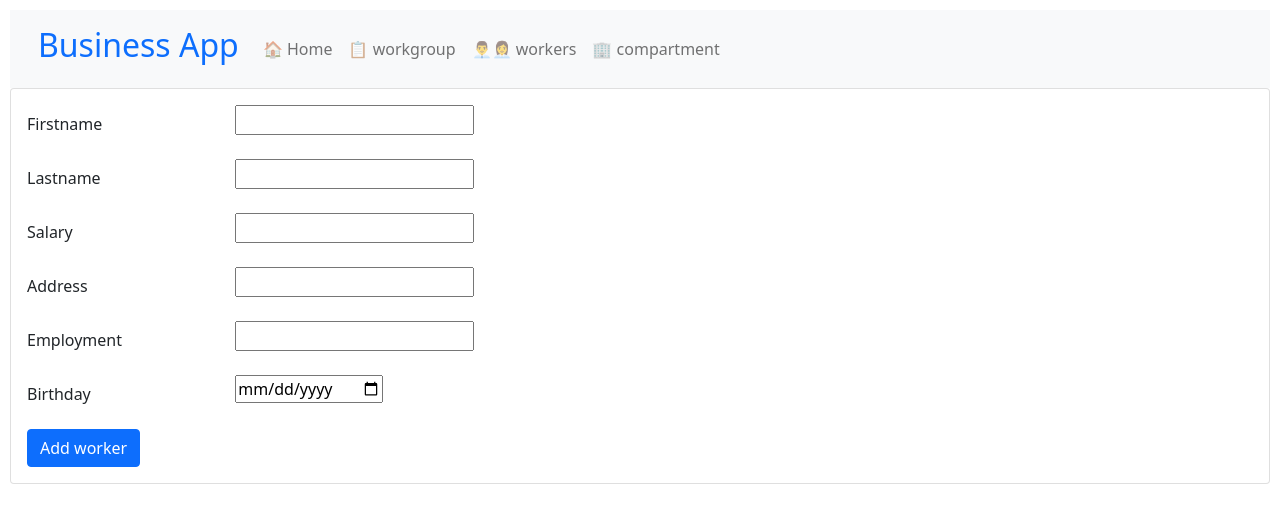
After one commit to SPL21GL/JL_INFI_Flask_Project, a Flask app: page /addWorkersForm in a window 1280 px wide. The commit adds this page. Shown: the top 523 px of the page. Run offline with Flask 2, Linux system fonts and the light colour scheme.

Commit message:
endcommit

```diff
--- a/controllers/compartments.py
+++ b/controllers/compartments.py
@@ -16,3 +16,6 @@ def compartment():
 
     compartments = session.query(Abteilung).all()
     return render_template("compartments.html", compartments = compartments)
+@compartments_blueprint.route("/addCompartmentsForm", methods=["get"])
+def platzhalter():
+    print("noch eintragen")
--- a/controllers/workers.py
+++ b/controllers/workers.py
@@ -3,6 +3,7 @@ from flask import Blueprint, Flask, redirect, request, flash, session, render_te
 from sqlalchemy import update
 import sqlalchemy
 from models import db, Mitarbeiter
+from forms.AddForms.addWorkersForm import addWorkersForm
 
 
 workers_blueprint = Blueprint('workers_blueprint', __name__)
@@ -16,3 +17,24 @@ def workers():
 
     workers = session.query(Mitarbeiter).all()
     return render_template("workers.html", workers = workers)
+@workers_blueprint.route("/addWorkersForm", methods=["get","post"])
+def showAddForm():
+    session : sqlalchemy.orm.scoping.scoped_session = db.session
+    addWorkersFormObject = addWorkersForm()
+
+    if addWorkersFormObject.validate_on_submit():
+
+        WorkerObjekt = Mitarbeiter()
+        WorkerObjekt.Voname = addWorkersFormObject.Voname.data
+        WorkerObjekt.Nachname = addWorkersFormObject.Nachname.data
+        WorkerObjekt.Lohn = addWorkersFormObject.Lohn.data
+        WorkerObjekt.Adresse = addWorkersFormObject.Adresse.data
+        WorkerObjekt.Beschäftigung = addWorkersFormObject.Beschäftigung.data
+        WorkerObjekt.Geburtsdatum = addWorkersForm.Geburtsdatum.data
+
+        session.add(WorkerObjekt)
+        session.commit()
+
+        redirect("/workers")
+
+    return render_template("addWorkers.html",  form=addWorkersFormObject)
--- /dev/null
+++ b/forms/AddForms/addWorkersForm.py
@@ -0,0 +1,13 @@
+from flask_wtf import FlaskForm
+from wtforms.fields.datetime import DateField
+from wtforms.fields.simple import StringField, TextAreaField, HiddenField
+from wtforms.fields import DecimalField
+from wtforms import validators
+
+class addWorkersForm(FlaskForm):
+    Voname = StringField("Firstname",validators = [validators.Length(3,100),validators.input_required()])
+    Nachname = StringField("Lastname",validators = [validators.Length(3,100),validators.input_required()])
+    Lohn = DecimalField("Salary",validators = [validators.Length(4,100),validators.input_required()])
+    Adresse = StringField("Address",validators = [validators.Length(10,100),validators.input_required()])
+    Beschäftigung = StringField("Employment",validators = [validators.Length(5,30),validators.input_required()])
+    Geburtsdatum = DateField("Birthday")
--- /dev/null
+++ b/templates/addWorkers.html
@@ -0,0 +1,61 @@
+{% extends 'base.html'%}
+
+{%block body%}
+<div class="card">
+    <div class="card-body">
+      <form method="POST" action="/workers">
+  <!--title-->
+  <!--describtion-->
+  <!--duedate-->
+  <!--done-->
+  {{form.csrf_token}}
+
+
+  <div class="row mb-3">
+      <label for="Voname" class="col-sm-2 col-form-label" >Firstname</label>
+      <div class="col-sm-10" id="floatingInput">
+        {{form.Voname()}}
+      </div>
+    </div>
+
+  <div class="row mb-3">
+    <label for="Nachname" class="col-sm-2 col-form-label">Lastname</label>
+    <div class="col-sm-10">
+      {{form.Nachname()}}
+    </div>
+  </div>
+
+
+  <div class="row mb-3">
+    <label for="Lohn" class="col-sm-2 col-form-label">Salary</label>
+    <div class="col-sm-10">
+      {{form.Lohn()}}
+    </div>
+  </div>
+
+  <div class="row mb-3">
+    <label for="Adresse" class="col-sm-2 col-form-label">Address</label>
+    <div class="col-sm-10">
+      {{form.Adresse()}}
+    </div>
+  </div>
+
+  <div class="row mb-3">
+    <label for="Beschäftigung" class="col-sm-2 col-form-label">Employment</label>
+    <div class="col-sm-10">
+      {{form.Beschäftigung()}}
+    </div>
+  </div>
+
+  <div class="row mb-3">
+    <label for="Geburtsdatum" class="col-sm-2 col-form-label">Birthday</label>
+    <div class="col-sm-10">
+      {{form.Geburtsdatum()}}
+    </div>
+  </div>
+
+    <button type="submit" class="btn btn-primary">Add worker</button>
+  </form>
+  </div>
+  </div>
+  {%endblock%}
--- a/templates/base.html
+++ b/templates/base.html
@@ -10,6 +10,9 @@
         body{
             padding: 10px;
             background-color: #ffffff;
+        }
+        #addButtons{
+            text-align: center;
         }
     </style>
     <title>Document</title>
--- a/templates/compartments.html
+++ b/templates/compartments.html
@@ -18,6 +18,11 @@
       </tr>
       </thead>
       <tbody>
+        <tr>
+          <td id="addButtons" colspan="4" class="bg-light" onclick="window.location.href='/addCompartmentsForm'">
+            ➕
+          </td>
+        </tr>
         {%for compartment in compartments:%}
           <tr>
             <td scope = "row">{{compartment.AbteilungsID}}</td>
--- a/templates/index.html
+++ b/templates/index.html
@@ -16,7 +16,7 @@
 <!--describtion-->
 <!--duedate-->
 <!--done-->
-      <h5 class="text-black">Please choise a table:</h5>
+      <h5 class="text-black">Please choose a table:</h5>
       <button type="submit" class="btn btn-primary">Compartments</button>
       <button type="submit" class="btn btn-primary ml-2">Workgroups</button>
       <button type="submit" class="btn btn-primary ml-2">Workers</button>
--- a/templates/workers.html
+++ b/templates/workers.html
@@ -22,6 +22,11 @@
       </tr>
       </thead>
       <tbody>
+        <tr>
+          <td id="addButtons" colspan="8" class="bg-light" onclick="window.location.href='/addWorkersForm'">
+            ➕
+          </td>
+        </tr>
         {%for worker in workers:%}
           <tr>
             <td scope = "row">{{worker.MitarbeiterID}}</td>
--- a/templates/workgroups.html
+++ b/templates/workgroups.html
@@ -18,6 +18,11 @@
       </tr>
       </thead>
       <tbody>
+        <tr>
+          <td id="addButtons" colspan="4" class="bg-light" onclick="window.location.href='/addWorkgroupsForm'">
+            ➕
+          </td>
+        </tr>
         {%for workgroup in workgroups:%}
           <tr>
             <td scope = "row">{{workgroup.ArbeitsgruppenID}}</td>
```
Also changed, not shown: forms/EditForms/editCompartmentsForm.py (added, +8 -0 lines), forms/EditForms/editWorkersForm.py (added, +12 -0 lines), forms/EditForms/editWorkgroupsForm.py (added, +8 -0 lines).
